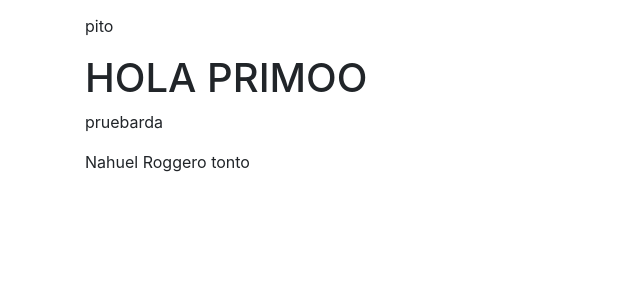
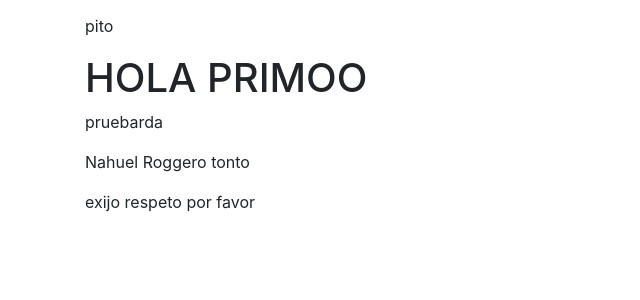
Before and after one commit to naamikaze/codice, a PHP site: page / in a window 1280 px wide. Shown: the part 200-500 px from the top of the page, without its empty margins (0-640 px from the left). Run offline with PHP 8.4, Linux system fonts and the light colour scheme; some libraries are stand-ins or nearby versions.

Commit message:
Update index.php

```diff
--- a/index.php
+++ b/index.php
@@ -21,6 +21,7 @@
         <h1>HOLA PRIMOO </h1>
         <p>pruebarda</p>
         <p>Nahuel Roggero tonto</p>
+        <p>exijo respeto por favor</p>
     </div>
 </body>
 </html>
```
